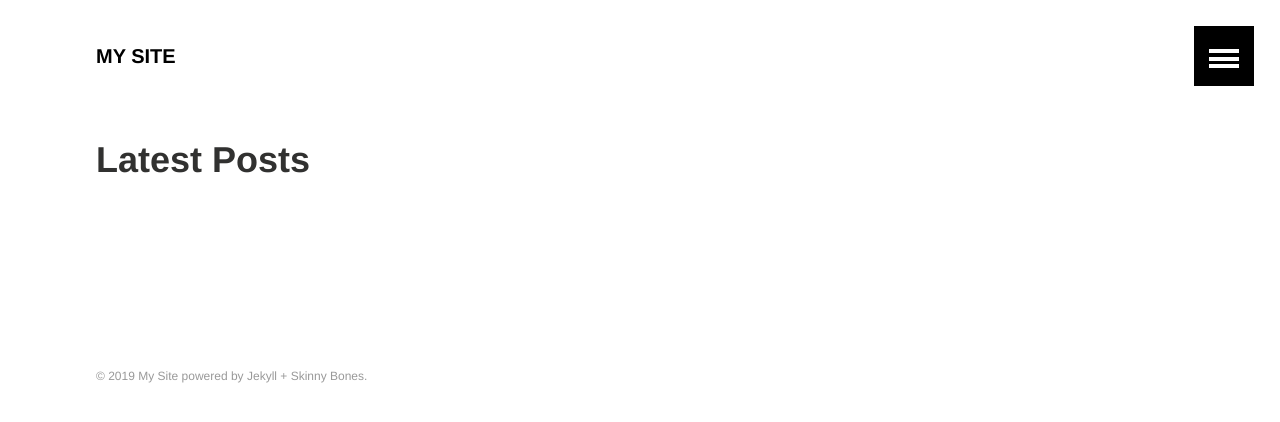
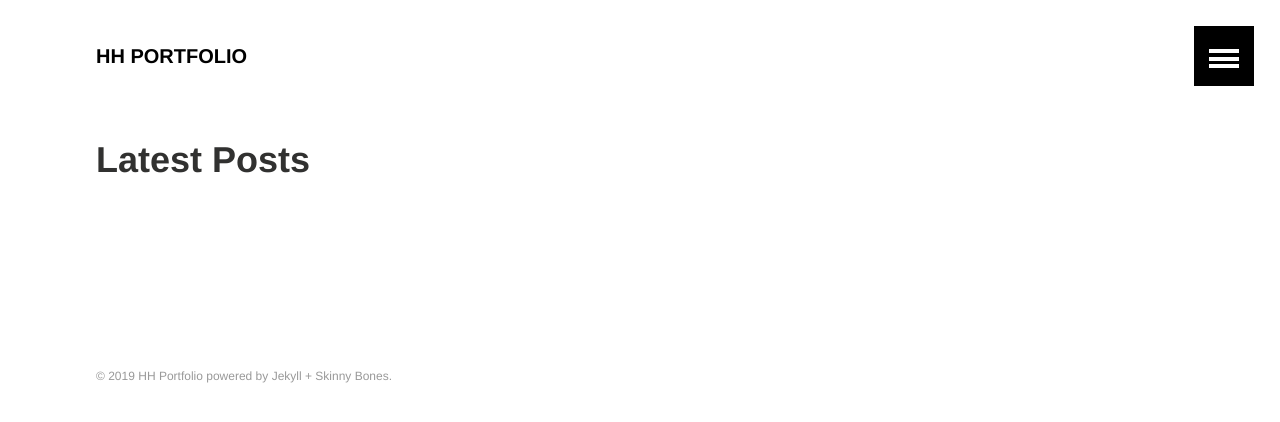
Before and after one commit to hinah/Portfolio, a Jekyll site: the page built from index.md, in a window 1280 px wide. Shown: the top 422 px of the page. Built offline with Jekyll 4.4.1, drawn with Linux system fonts in a browser that asks for light colours.

Commit message:
Update _config.yml

```diff
--- a/_config.yml
+++ b/_config.yml
@@ -1,7 +1,7 @@
 # Site wide configuration
 
-title: "My Site"
-description: "This is a description of my awesome site."
+title: "HH Portfolio"
+description: "This is the online portfolio of an amazing senior UX & UI designer"
 logo: # 120x120 px default image used for Twitter summary card
 teaser: # 400x250 px default teaser image used in image archive grid
 locale: en
```
